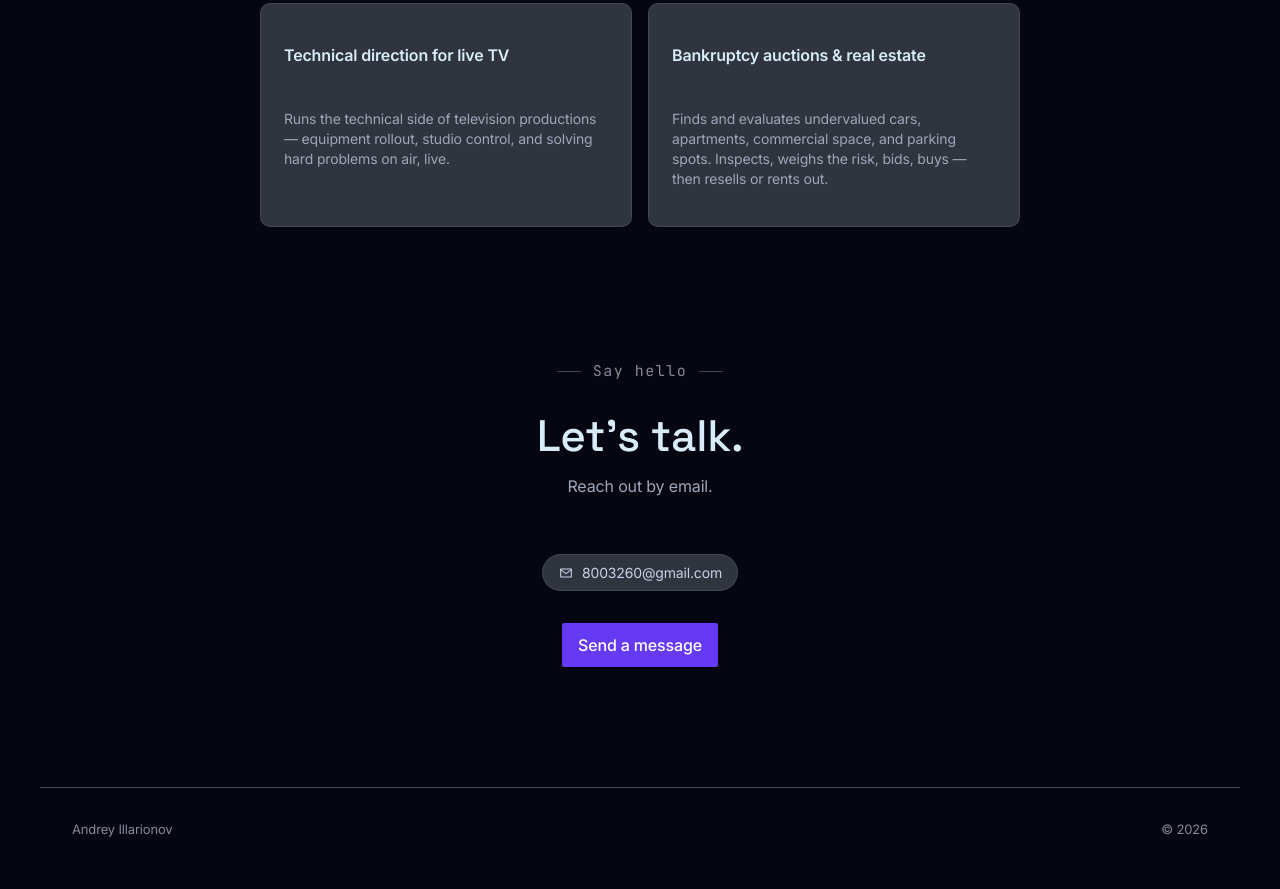
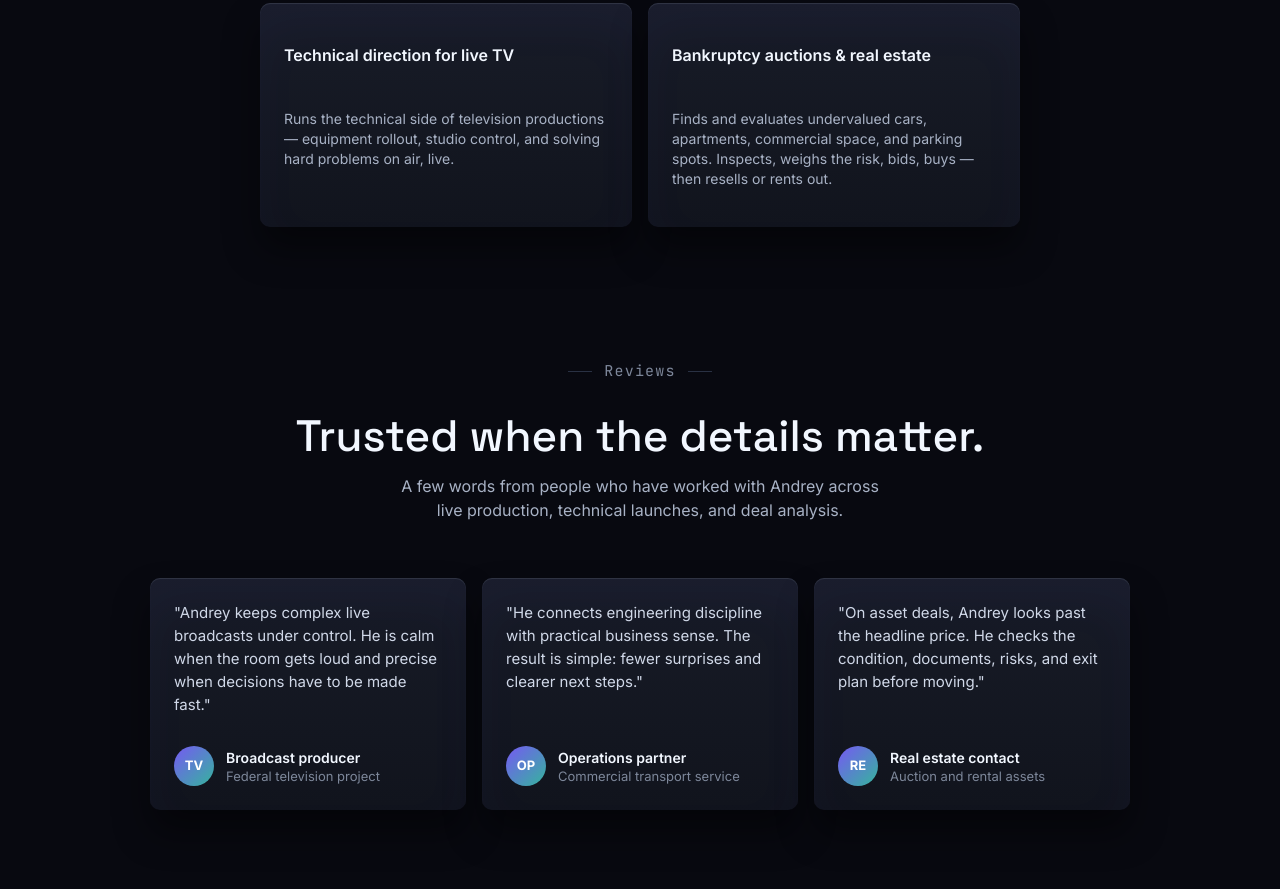
Before and after one commit to 8003260-Graf/public-sites, a plain HTML site: page index.html in a window 1280 px wide. Shown: the part 1371-2260 px from the top of the page. Drawn offline with Linux system fonts and the light colour scheme.

Commit message:
Update landing page theme and testimonials

```diff
--- a/index.html
+++ b/index.html
@@ -11,19 +11,20 @@
 <style>
   :root {
     /* Colors */
-    --color-midnight-ink: #05060f;
-    --color-graphite-plate: #2f343e;
-    --color-steel-border: #3f4959;
-    --color-fog: #81899b;
-    --color-pebble: #9da7ba;
-    --color-moonlight: #c7d3ea;
-    --color-ice: #d1e4fa;
-    --color-glacier: #d8ecf8;
-    --color-frost-link: #b6d9fc;
-    --color-electric-iris: #663af3;
-    --color-ember: #e46d4c;
-    --color-azure: #027dea;
-    --color-cipher-mint: #269684;
+    --color-midnight-ink: #080910;
+    --color-panel: #11141d;
+    --color-panel-raised: #181c28;
+    --color-steel-border: #293143;
+    --color-fog: #7d879a;
+    --color-pebble: #a8b2c5;
+    --color-moonlight: #d0d8e8;
+    --color-ice: #e0ecfb;
+    --color-glacier: #f2f7ff;
+    --color-frost-link: #9fd0ff;
+    --color-electric-iris: #7c5cff;
+    --color-ember: #f47a5f;
+    --color-azure: #3aa0ff;
+    --color-cipher-mint: #38c6aa;
 
     /* Fonts (free substitutes named in the style reference) */
     --font-untitled-sans: 'Inter', ui-sans-serif, system-ui, -apple-system, "Segoe UI", Roboto, sans-serif;
@@ -51,13 +52,13 @@
     --radius-pill: 999px;
 
     /* Shadows */
-    --shadow-glow-sm: rgba(186, 207, 247, 0.32) 0px 0px 6px 0px;
-    --shadow-glow-md: rgba(238, 186, 247, 0.24) 0px 0px 12px 0px;
-    --shadow-hairline: inset 0 0 0 1px rgba(186, 215, 247, 0.12);
+    --shadow-glow-sm: rgba(159, 208, 255, 0.28) 0px 0px 8px 0px;
+    --shadow-glow-md: rgba(124, 92, 255, 0.22) 0px 0px 16px 0px;
+    --shadow-hairline: inset 0 0 0 1px rgba(184, 203, 232, 0.12);
     --shadow-card:
-      inset 0px 1px 1px 0px rgba(199, 211, 234, 0.12),
-      inset 0px 24px 48px 0px rgba(199, 211, 234, 0.05),
-      0px 24px 32px 0px rgba(6, 6, 14, 0.7);
+      inset 0px 1px 1px 0px rgba(224, 236, 251, 0.12),
+      inset 0px 24px 48px 0px rgba(124, 92, 255, 0.035),
+      0px 22px 36px 0px rgba(0, 0, 0, 0.45);
 
     --page-max-width: 1200px;
   }
@@ -77,7 +78,7 @@
     font-family: var(--font-untitled-sans);
     font-size: 16px;
     line-height: 1.5;
-    letter-spacing: -0.01em;
+    letter-spacing: 0;
     -webkit-font-smoothing: antialiased;
   }
 
@@ -116,8 +117,8 @@
     cursor: pointer;
     white-space: nowrap;
   }
-  .btn--primary { background: var(--color-electric-iris); color: #ffffff; }
-  .btn--primary:hover { background: #7448f5; }
+  .btn--primary { background: var(--color-electric-iris); color: #ffffff; box-shadow: 0 10px 28px rgba(124, 92, 255, 0.22); }
+  .btn--primary:hover { background: #8a70ff; }
   .btn--ghost {
     background: transparent;
     color: var(--color-moonlight);
@@ -149,7 +150,7 @@
     font-weight: 600;
     font-size: 16px;
     color: var(--color-glacier);
-    letter-spacing: -0.01em;
+    letter-spacing: 0;
   }
   .nav__right { display: flex; align-items: center; gap: 16px; }
   .nav__icon-btn {
@@ -166,10 +167,11 @@
     position: absolute;
     inset: 0;
     background-image:
-      radial-gradient(ellipse 900px 460px at 50% -8%, rgba(216, 236, 248, 0.10), transparent 70%),
-      linear-gradient(rgba(186, 215, 247, 0.045) 1px, transparent 1px),
-      linear-gradient(90deg, rgba(186, 215, 247, 0.045) 1px, transparent 1px);
-    background-size: auto, 40px 40px, 40px 40px;
+      radial-gradient(ellipse 900px 460px at 50% -8%, rgba(124, 92, 255, 0.16), transparent 70%),
+      radial-gradient(ellipse 620px 320px at 78% 18%, rgba(56, 198, 170, 0.08), transparent 70%),
+      linear-gradient(rgba(186, 215, 247, 0.04) 1px, transparent 1px),
+      linear-gradient(90deg, rgba(186, 215, 247, 0.04) 1px, transparent 1px);
+    background-size: auto, auto, 40px 40px, 40px 40px;
     mask-image: linear-gradient(to bottom, black 0%, black 65%, transparent 100%);
     pointer-events: none;
   }
@@ -196,7 +198,7 @@
     gap: 12px;
     font-family: var(--font-dotdigital);
     font-size: 15px;
-    letter-spacing: 0.1em;
+    letter-spacing: 0.08em;
     line-height: 1.2;
     color: var(--color-fog);
     font-variant-numeric: tabular-nums;
@@ -238,7 +240,7 @@
     gap: 8px;
     padding: 10px 18px;
     border-radius: var(--radius-pill);
-    background: var(--color-graphite-plate);
+    background: var(--color-panel-raised);
     box-shadow: var(--shadow-hairline);
     font-size: 14px;
     color: var(--color-ice);
@@ -287,7 +289,7 @@
     width: 40px;
     height: 40px;
     border-radius: var(--radius-badges);
-    background: var(--color-graphite-plate);
+    background: var(--color-panel-raised);
     box-shadow: var(--shadow-hairline);
     display: flex;
     align-items: center;
@@ -317,9 +319,9 @@
     text-align: left;
   }
   .work-card {
-    background: var(--color-graphite-plate);
+    background: linear-gradient(180deg, var(--color-panel-raised), var(--color-panel));
     border-radius: var(--radius-card);
-    box-shadow: var(--shadow-hairline);
+    box-shadow: var(--shadow-card);
     padding: var(--spacing-24);
     display: flex;
     flex-direction: column;
@@ -337,6 +339,63 @@
     color: var(--color-pebble);
     flex: 1;
   }
+  /* ---------- Testimonials ---------- */
+  .testimonial-grid {
+    display: grid;
+    grid-template-columns: repeat(3, minmax(0, 1fr));
+    gap: 16px;
+    max-width: 980px;
+    margin: 0 auto;
+    text-align: left;
+  }
+  .testimonial-card {
+    background: linear-gradient(180deg, rgba(24, 28, 40, 0.98), rgba(17, 20, 29, 0.98));
+    border-radius: var(--radius-card);
+    box-shadow: var(--shadow-card);
+    padding: var(--spacing-24);
+    min-height: 232px;
+    display: flex;
+    flex-direction: column;
+    justify-content: space-between;
+    gap: 24px;
+  }
+  .testimonial-card__quote {
+    margin: 0;
+    color: var(--color-moonlight);
+    font-size: 15px;
+    line-height: 1.53;
+  }
+  .testimonial-card__person {
+    display: flex;
+    align-items: center;
+    gap: 12px;
+  }
+  .testimonial-card__avatar {
+    width: 40px;
+    height: 40px;
+    border-radius: 50%;
+    background:
+      linear-gradient(135deg, rgba(124, 92, 255, 0.95), rgba(56, 198, 170, 0.9));
+    color: #ffffff;
+    display: inline-flex;
+    align-items: center;
+    justify-content: center;
+    font-size: 13px;
+    font-weight: 700;
+    flex: 0 0 auto;
+  }
+  .testimonial-card__name {
+    display: block;
+    color: var(--color-glacier);
+    font-weight: 600;
+    font-size: 14px;
+  }
+  .testimonial-card__role {
+    display: block;
+    color: var(--color-fog);
+    font-size: 13px;
+    line-height: 1.35;
+  }
   /* ---------- Contact ---------- */
   .contact__chips { display: flex; justify-content: center; gap: 12px; margin-bottom: var(--spacing-32); flex-wrap: wrap; }
   .chip {
@@ -345,7 +404,7 @@
     gap: 8px;
     padding: 8px 16px;
     border-radius: var(--radius-pill);
-    background: var(--color-graphite-plate);
+    background: var(--color-panel-raised);
     box-shadow: var(--shadow-hairline);
     font-size: 14px;
     color: var(--color-moonlight);
@@ -368,16 +427,33 @@
   /* ---------- Responsive ---------- */
   @media (max-width: 860px) {
     .work-grid { grid-template-columns: 1fr; }
+    .testimonial-grid { grid-template-columns: 1fr; max-width: 640px; }
+    .testimonial-card { min-height: 0; }
     .feature-connector { display: none; }
     .hero__wordmark { font-size: 40px; }
     .section__heading { font-size: 32px; }
   }
   @media (max-width: 520px) {
-    .nav { padding: 20px; }
-    .hero__frame { padding: 40px 20px 72px; }
-    .hero__wordmark { font-size: 32px; }
-    .section { padding-top: 72px; }
-    .footer { flex-direction: column; gap: 8px; text-align: center; }
+    body { font-size: 15px; }
+    .nav { padding: 16px; gap: 12px; }
+    .nav__brand { font-size: 14px; }
+    .nav__right .btn { font-size: 13px; padding: 7px 12px; }
+    .hero__frame { padding: 34px 16px 64px; }
+    .hero__wordmark { font-size: 34px; line-height: 1.08; margin-top: 16px; }
+    .hero__subtitle { font-size: 16px; margin-bottom: 24px; }
+    .hero__actions { gap: 10px; margin-bottom: 40px; }
+    .hero__actions .btn { width: 100%; max-width: 320px; }
+    .track-row { gap: 8px; }
+    .track-chip { width: 100%; max-width: 320px; justify-content: center; padding: 10px 14px; }
+    .section { padding: 72px 16px 0; }
+    .section__heading { font-size: 30px; line-height: 1.12; }
+    .section__body { margin-bottom: 40px; }
+    .feature-row { display: grid; grid-template-columns: repeat(2, minmax(0, 1fr)); gap: 18px 10px; }
+    .feature-tile { width: auto; }
+    .work-grid, .testimonial-grid { gap: 12px; }
+    .work-card, .testimonial-card { padding: 20px; }
+    .contact__chips .chip { width: 100%; justify-content: center; }
+    .footer { flex-direction: column; gap: 8px; text-align: center; padding-left: 16px; padding-right: 16px; }
   }
 </style>
 </head>
@@ -388,6 +464,7 @@
   <nav class="nav">
     <span class="nav__brand">Andrey Illarionov</span>
     <div class="nav__right">
+      <a class="btn btn--pill" href="#testimonials">Reviews</a>
       <a class="btn btn--pill" href="#work">View work</a>
     </div>
   </nav>
@@ -481,6 +558,44 @@
     </div>
   </section>
 
+  <section class="section" id="testimonials">
+    <p class="eyebrow"><span class="eyebrow__rule"></span>Reviews<span class="eyebrow__rule"></span></p>
+    <h2 class="section__heading">Trusted when the details matter.</h2>
+    <p class="section__body">A few words from people who have worked with Andrey across live production, technical launches, and deal analysis.</p>
+    <div class="testimonial-grid">
+      <article class="testimonial-card">
+        <p class="testimonial-card__quote">"Andrey keeps complex live broadcasts under control. He is calm when the room gets loud and precise when decisions have to be made fast."</p>
+        <div class="testimonial-card__person">
+          <span class="testimonial-card__avatar">TV</span>
+          <span>
+            <span class="testimonial-card__name">Broadcast producer</span>
+            <span class="testimonial-card__role">Federal television project</span>
+          </span>
+        </div>
+      </article>
+      <article class="testimonial-card">
+        <p class="testimonial-card__quote">"He connects engineering discipline with practical business sense. The result is simple: fewer surprises and clearer next steps."</p>
+        <div class="testimonial-card__person">
+          <span class="testimonial-card__avatar">OP</span>
+          <span>
+            <span class="testimonial-card__name">Operations partner</span>
+            <span class="testimonial-card__role">Commercial transport service</span>
+          </span>
+        </div>
+      </article>
+      <article class="testimonial-card">
+        <p class="testimonial-card__quote">"On asset deals, Andrey looks past the headline price. He checks the condition, documents, risks, and exit plan before moving."</p>
+        <div class="testimonial-card__person">
+          <span class="testimonial-card__avatar">RE</span>
+          <span>
+            <span class="testimonial-card__name">Real estate contact</span>
+            <span class="testimonial-card__role">Auction and rental assets</span>
+          </span>
+        </div>
+      </article>
+    </div>
+  </section>
+
   <section class="section" id="contact">
     <p class="eyebrow"><span class="eyebrow__rule"></span>Say hello<span class="eyebrow__rule"></span></p>
     <h2 class="section__heading">Let's talk.</h2>
```
